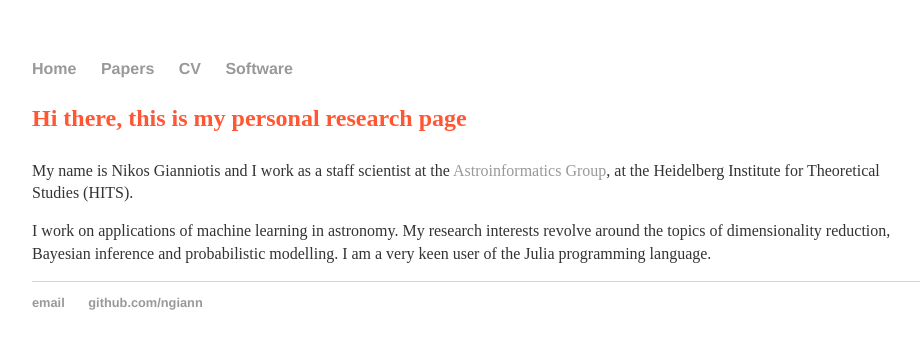
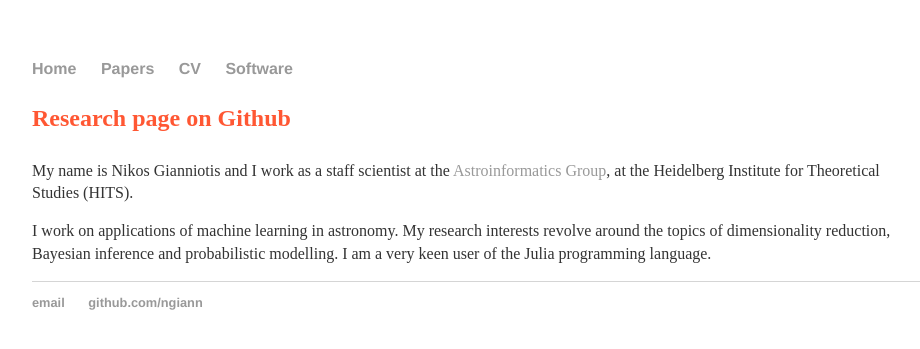
Before and after one commit to ngiann/ngiann.github.io, a Jekyll site: the page built from index.html, in a window 1280 px wide. Shown: the top 349 px of the page, without its empty margins (160-1080 px from the left). Built offline with Jekyll 4.4.1, drawn with Linux system fonts in a browser that asks for light colours.

Commit message:
Update index.html

```diff
--- a/index.html
+++ b/index.html
@@ -3,7 +3,7 @@ layout: default
 title: Nikos Gianniotis, Machine learning researcher
 ---
 <div class="blurb">
-	<h2> <p style="color:#FF5733">Hi there, this is my personal research page </p> </h2>
+	<h2> <p style="color:#FF5733">Research page on Github</p> </h2>
 	<p>My name is Nikos Gianniotis and I work as a staff scientist at the  <a href="https://www.h-its.org/research/ain">Astroinformatics Group</a>, at the Heidelberg Institute for Theoretical Studies (HITS). </p>
 	<p>I work on applications of machine learning in astronomy. My research interests revolve around the topics of dimensionality reduction, Bayesian inference and probabilistic modelling. I am a very keen user of the Julia programming language. </p>
 </div><!-- /.blurb -->
```
